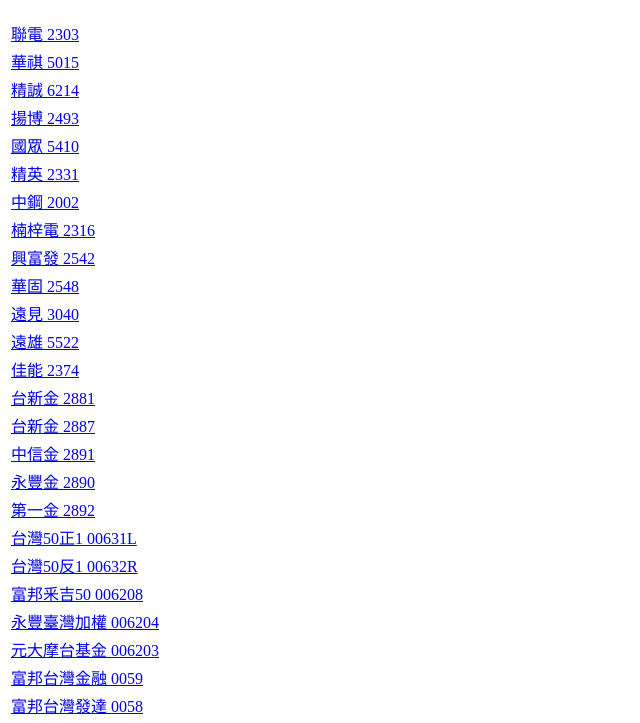
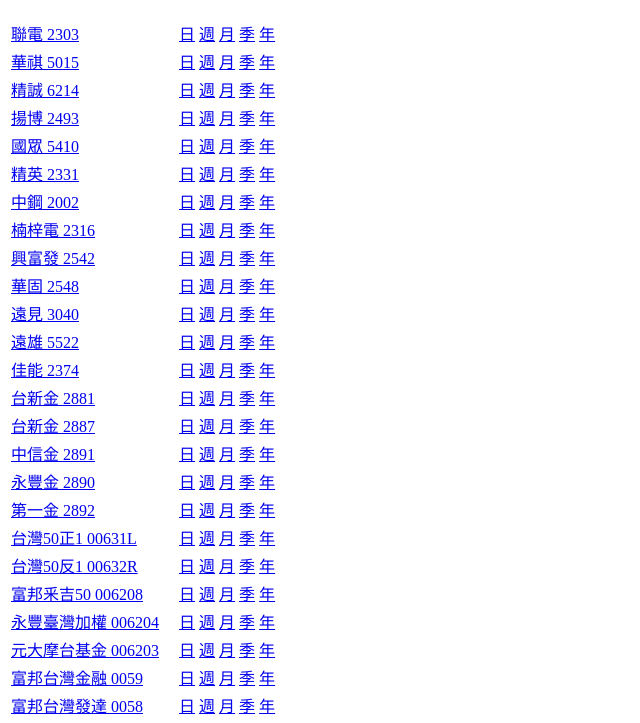
Before and after one commit to oouyang/rate, a plain HTML site: page index.html in a window 1280 px wide. Shown: the part 57-780 px from the top of the page, without its empty margins (0-640 px from the left). Drawn offline with Linux system fonts and the light colour scheme.

Commit message:
Update index.html

```diff
--- a/index.html
+++ b/index.html
@@ -20,7 +20,7 @@
     for(i = arr.length - 1; i >= 0 ; i--) {
         out += "<tr><td>" +
         "<a href=" + base + arr[i][1] + ">" + arr[i][0] + " " +
-        arr[i][1] + "</a></td><td>"
+        arr[i][1] + "</a></td><td>"+
         " <a href=" + base + arr[i][1] + "&CHT_CAT2=DATE" + ">" + "日</a>" +
         " <a href=" + base + arr[i][1] + "&CHT_CAT2=WEEK" + ">" + "週</a>" +
         " <a href=" + base + arr[i][1] + "&CHT_CAT2=MONTH" + ">" + "月</a>" +
```
